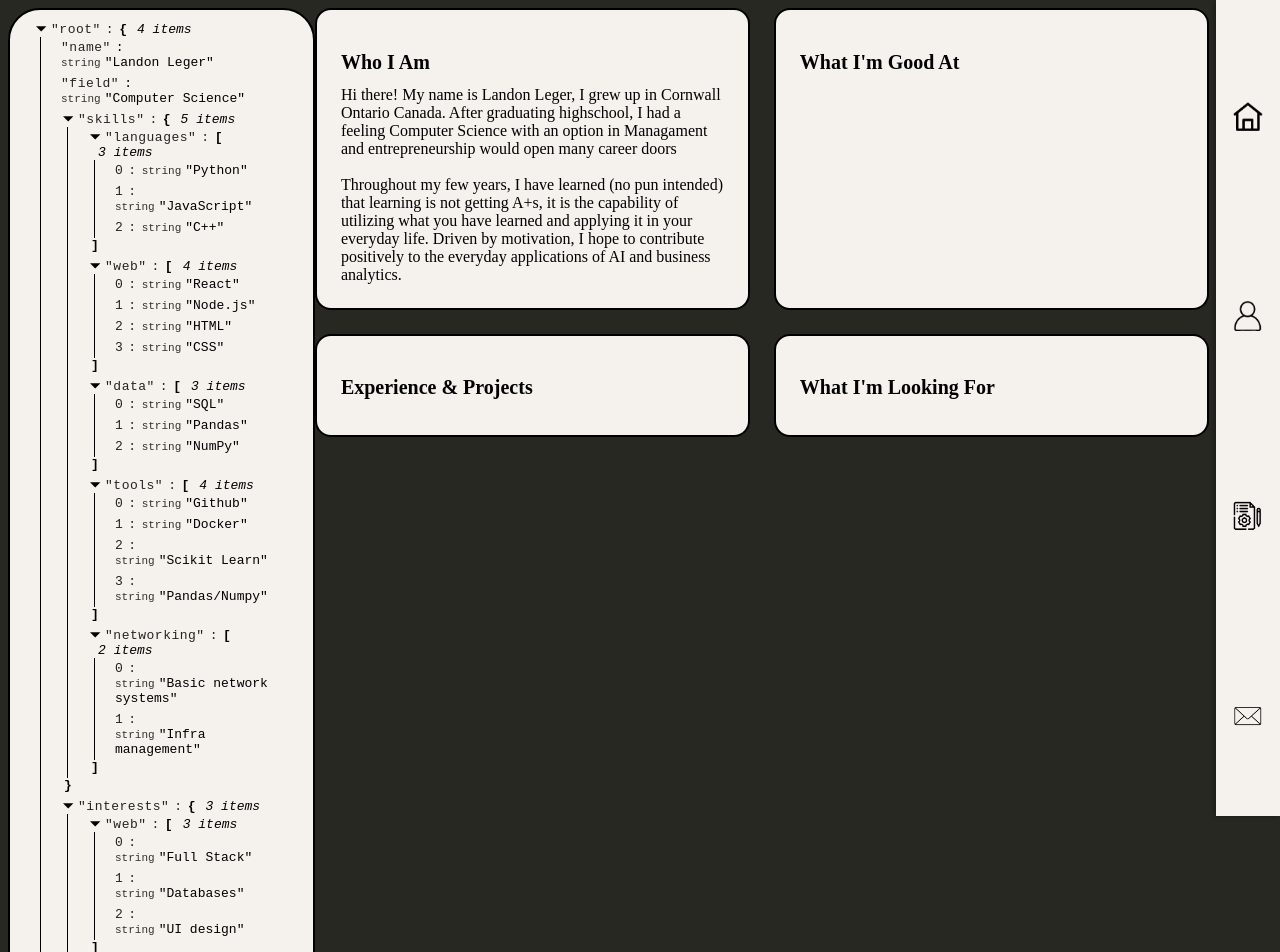
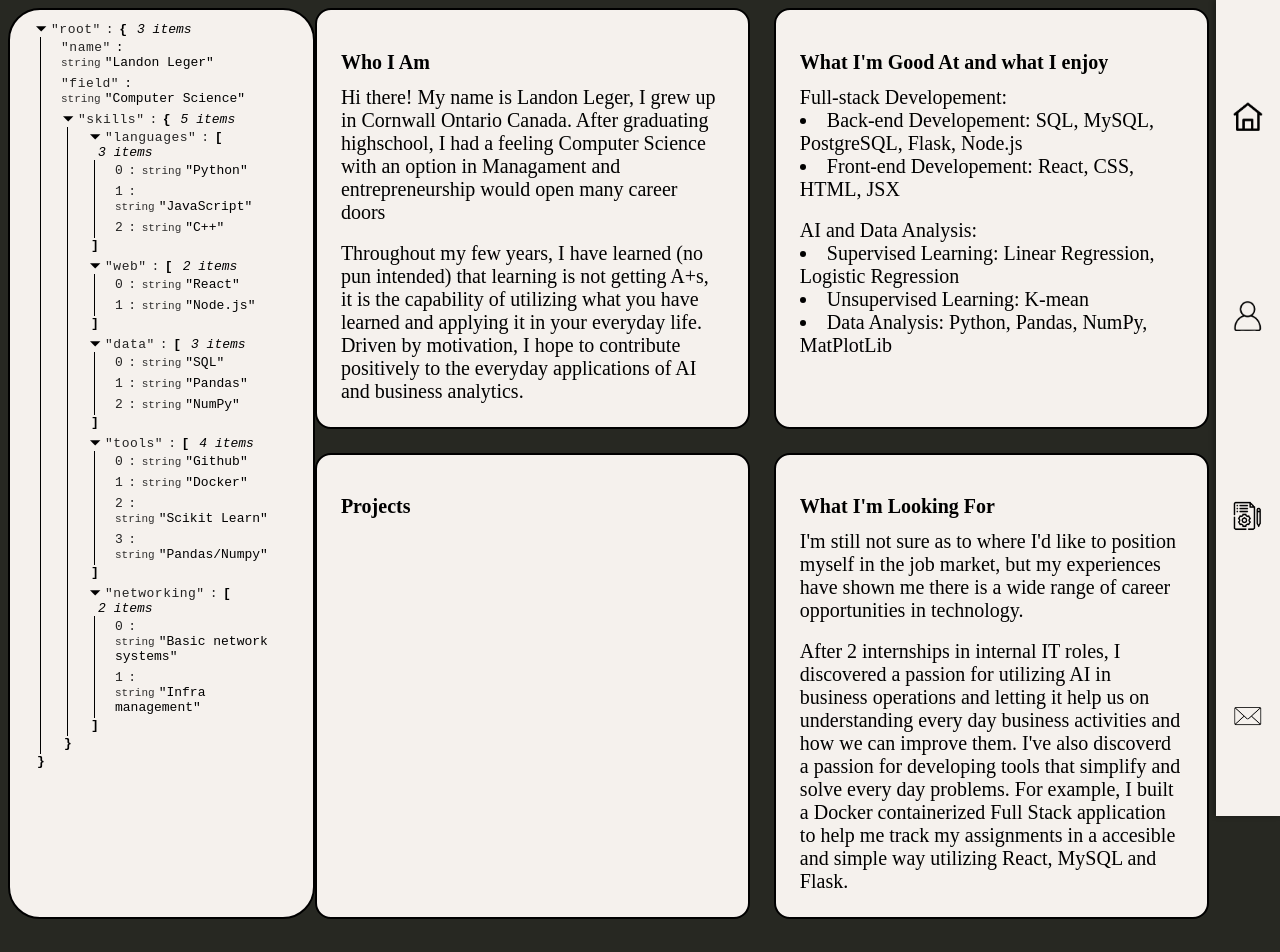
Before and after one commit to llege072/Online-Resume, a React (Create React App) app: page /about in a window 1280 px wide. Shown: the top 952 px of the page. After the commit the page ends 927 px from the top, so only its background shows below. Built offline with nearby package versions, Linux system fonts and the light colour scheme.

Commit message:
Started on the ContactMe section

```diff
--- a/src/components/ContactMe.js
+++ b/src/components/ContactMe.js
@@ -1,12 +1,11 @@
 
-
+import "../styles/ContactMe.css"
 
 function ContactMe(){
 
     return(
-        <div>
-
-            <div>Contact</div>
+        <div className="main_page" >
+            Hello
         </div>
     )
 
--- a/src/components/aboutMe.js
+++ b/src/components/aboutMe.js
@@ -8,15 +8,10 @@ function AboutMe(){
         field: "Computer Science",
         skills: {
             languages: ["Python", "JavaScript", "C++"],
-            web: ["React", "Node.js", "HTML", "CSS"],
+            web: ["React", "Node.js"],
             data: ["SQL", "Pandas", "NumPy"],
             tools: ["Github", "Docker", "Scikit Learn","Pandas/Numpy"],
             networking: ["Basic network systems", "Infra management"]
-        },
-        interests: {
-            web: ["Full Stack", "Databases", "UI design"],
-            AI: ["Supervised Learning"],
-            networking: ["Protocols", "Subnetting"]
         }
     };
 
@@ -67,15 +62,35 @@ function AboutMe(){
                     </div>
 
                     <div className="about-card">
-                        <h2>What I'm Good At</h2>
+                        <h2>What I'm Good At and what I enjoy</h2>
+                        <p>Full-stack Developement:</p>
+                        <li>Back-end Developement: SQL, MySQL, PostgreSQL, Flask, Node.js</li>
+                        <li>Front-end Developement: React, CSS, HTML, JSX</li>
+
+                        <br />
+
+                        <p>AI and Data Analysis:</p>
+                        <li>Supervised Learning: Linear Regression, Logistic Regression</li>
+                        <li>Unsupervised Learning: K-mean</li>
+                        <li>Data Analysis: Python, Pandas, NumPy, MatPlotLib</li>
                     </div>
 
                     <div className="about-card">
-                        <h2>Experience & Projects</h2>
+                        <h2>Projects</h2>
                     </div>
 
                     <div className="about-card">
                         <h2>What I'm Looking For</h2>
+
+                        <p>I'm still not sure as to where I'd like to position myself in the job market, but my experiences have shown me there is a wide range
+                        of career opportunities in technology.</p>
+
+                        <br />
+
+                        <p>After 2 internships in internal IT roles, I discovered a passion for utilizing AI in business operations
+                        and letting it help us on understanding every day business activities and how we can improve them. I've also discoverd a passion for developing tools that simplify and solve every day problems.
+                        For example, I built a Docker containerized Full Stack application to help me track my assignments in a accesible and simple way utilizing
+                        React, MySQL and Flask.</p>
                     </div>
                 </div>
             </div>
--- a/src/styles/AboutMe.css
+++ b/src/styles/AboutMe.css
@@ -17,6 +17,9 @@
 
     padding: 2%;
     padding-top:1%;
+
+    height: auto;
+    padding-bottom: 0;
 
 }
 
@@ -67,4 +70,11 @@
 
 .about-card p {
     margin: 0;
+    font-size: 20px;
 }
+
+.about-card li {
+    margin: 0;
+    padding: 0;
+    font-size: 20px;
+}
--- /dev/null
+++ b/src/styles/ContactMe.css
@@ -0,0 +1,6 @@
+.main_page{
+    flex: 1;
+
+
+    background-color: black;
+}
--- a/src/styles/Layout.css
+++ b/src/styles/Layout.css
@@ -5,10 +5,11 @@
 
 .layout{
     display: flex;
-
 }
 
 .layout-content{
     flex: 1;
     padding-right: var(--homebar--width);
-}
+
+    display: flex;
+    }
```
